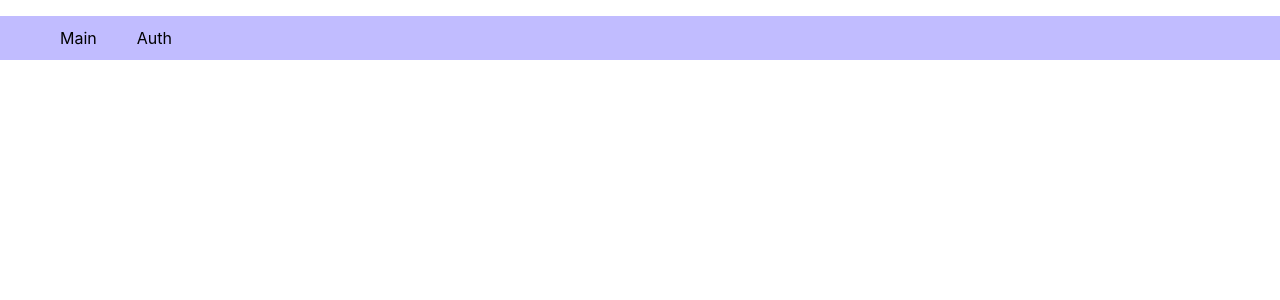
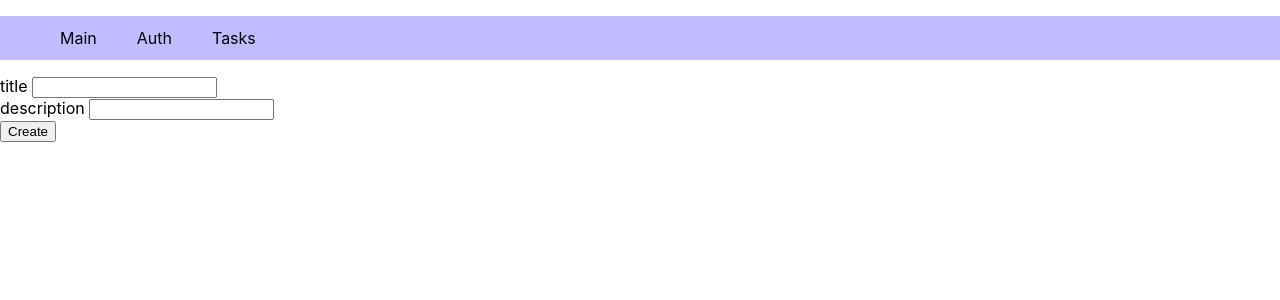
Before and after one commit to DeNX17/taskmanagement, a React (Create React App) app in the folder client/: page /tasks/create in a window 1280 px wide. Shown: the top 300 px of the page. Built offline with nearby package versions, Linux system fonts and the light colour scheme.

Commit message:
add create task page

```diff
--- a/client/src/app.tsx
+++ b/client/src/app.tsx
@@ -4,9 +4,11 @@ import {
   Route,
 } from "react-router-dom";
 import { MainPage } from './main/main.page';
-import { root, auth } from './common/routes';
+import { root, auth, tasks, createTask } from './common/routes';
 import { Navigation } from './ui/navigation';
 import { AuthPage } from './auth/auth.page';
+import { TasksPage } from './task/tasks.page';
+import { CreateTaskPage } from './task/create-task.page';
 
 export const App = (): ReactElement => (
   <Fragment>
@@ -14,6 +16,8 @@ export const App = (): ReactElement => (
     <Switch>
       <Route path={root} exact component={MainPage} />
       <Route path={auth} exact component={AuthPage} />
+      <Route path={tasks} exact component={TasksPage} />
+      <Route path={createTask} exact component={CreateTaskPage} />
     </Switch>
   </Fragment>
 )
--- a/client/src/common/routes.ts
+++ b/client/src/common/routes.ts
@@ -1,2 +1,4 @@
 export const root = "/"
 export const auth = "/auth"
+export const tasks = "/tasks"
+export const createTask = "/tasks/create"
--- /dev/null
+++ b/client/src/task/create-task.page.tsx
@@ -0,0 +1,24 @@
+import React, { ReactElement } from 'react'
+import { Formik } from 'formik'
+import { CreateTaskForm } from './ui/create-task.form'
+import authFetch from '../common/auth-fetch'
+
+const initialValues = {
+  title: "",
+  description: ""
+}
+
+export const CreateTaskPage = (): ReactElement => {
+  const handleSubmit = (values: any): void => {
+    const data = authFetch("http://localhost:5000/tasks", {
+      method: "POST",
+      body: JSON.stringify(values)
+    })
+
+    console.log(data)
+  }
+
+  return (
+    <Formik initialValues={initialValues} onSubmit={handleSubmit} component={CreateTaskForm} />
+  )
+}
--- /dev/null
+++ b/client/src/task/tasks.page.tsx
@@ -0,0 +1,21 @@
+import React, { ReactElement, useState, useEffect } from 'react'
+import { Task } from "./ui/task"
+import { Link } from 'react-router-dom'
+
+export const TasksPage = (): ReactElement => {
+  const [taskList, setTaskList] = useState([])
+
+  useEffect((): any => {
+    fetch("http://localhost:5000/tasks").then((res) => res.json()).then((res) => setTaskList(res))
+  }, [])
+
+  return (
+    <div>
+      <Link to="/tasks/create"><button>create task</button></Link>
+
+      <div>
+        {taskList.map((task: any): ReactElement => <Task key={task.id} {...task} />)}
+      </div>
+    </div>
+  )
+}
--- /dev/null
+++ b/client/src/task/ui/create-task.form.tsx
@@ -0,0 +1,12 @@
+import React, { ReactElement, Fragment } from 'react'
+import { LabelInput } from '../../ui/label-input'
+
+
+
+export const CreateTaskForm = (): ReactElement => (
+  <Fragment>
+    <LabelInput name="title" label="title" />
+    <LabelInput name="description" label="description" />
+    <button>Create</button>
+  </Fragment>
+)
--- /dev/null
+++ b/client/src/task/ui/task.tsx
@@ -0,0 +1,26 @@
+import React, { ReactElement } from 'react'
+import styled from 'styled-components'
+
+interface Props {
+  id: string
+  title: string
+  description: string
+  status: string
+  rating: number
+  created_at: string
+  comments: any
+  labels: any
+  author: any
+}
+
+const Root = styled("div")`
+  border: 1px solid grey;
+  margin: 0px 20px;
+`
+
+export const Task = ({ title, description }: Props): ReactElement => (
+  <Root>
+    <p>{title}</p>
+    <p>{description}</p>
+  </Root>
+)
--- /dev/null
+++ b/client/src/ui/label-input.tsx
@@ -0,0 +1,14 @@
+import React, { ReactElement } from 'react'
+import { Field } from 'formik'
+
+interface Props {
+  label?: string
+  name: string
+}
+
+export const LabelInput = ({ label, name }: Props): ReactElement => (
+  <div>
+    <label>{label} </label>
+    <Field name={name} />
+  </div>
+)
--- a/client/src/ui/navigation.tsx
+++ b/client/src/ui/navigation.tsx
@@ -2,7 +2,7 @@ import React, { ReactElement } from 'react'
 import {
   Link
 } from "react-router-dom";
-import { root, auth } from '../common/routes';
+import { root, auth, tasks } from '../common/routes';
 import styled from 'styled-components';
 
 const StyledUl = styled("ul")`
@@ -34,6 +34,10 @@ const items = [
   {
     name: "Auth",
     path: auth,
+  },
+  {
+    name: "Tasks",
+    path: tasks
   }
 ]
 
```
